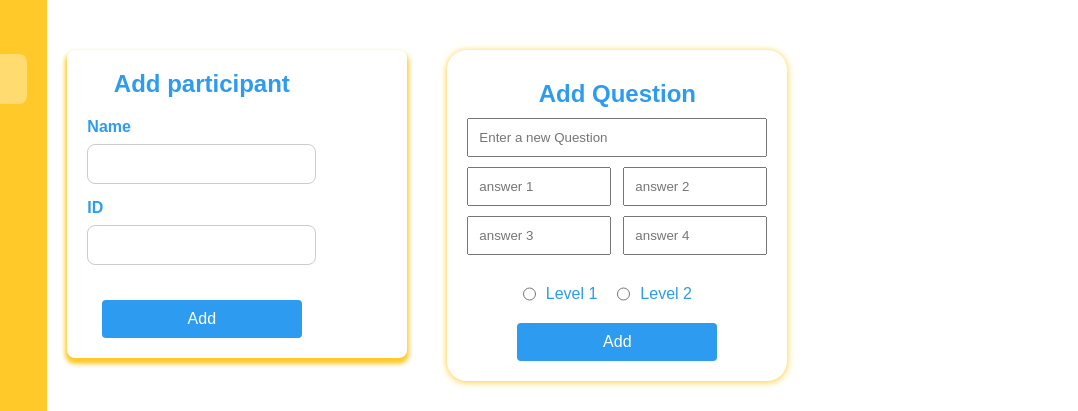
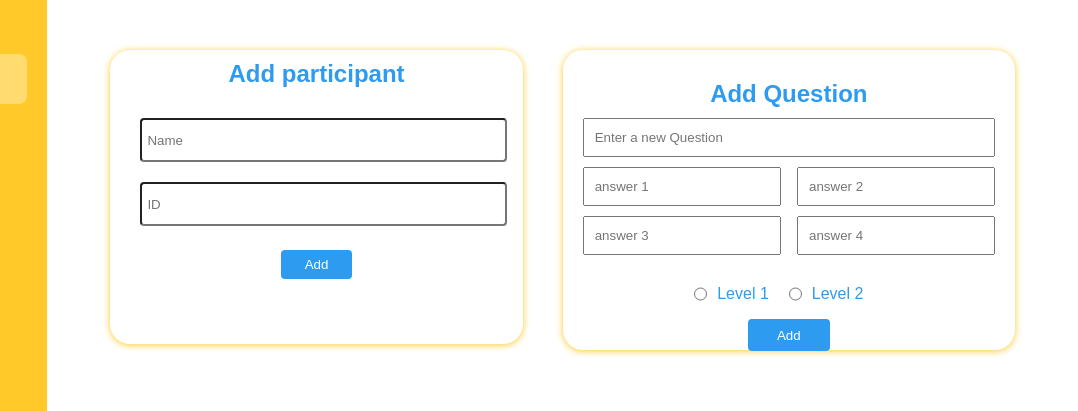
Before and after one commit to Mutasemshboul/Mathematics-Competition-Platform, a plain HTML site: page addQandP.html in a window 1280 px wide. Shown: the top 411 px of the page, 202-1280 px from the left. Drawn offline with Linux system fonts and the light colour scheme.

Commit message:
edit forms

```diff
--- a/addQandP.html
+++ b/addQandP.html
@@ -78,10 +78,9 @@
                 <div>
                     <h1> Add participant </h1>
                     <form >
-                        <label for="name" class="colors">Name </label>
-                        <input type="text" name="name" >
-                        <label for="ID" class="colors">ID </label>
-                        <input type="number" name="ID" >
+                        <input type="text" name="name" placeholder="Name">
+                        <input type="number" name="ID" placeholder="ID">
+
                         <button type="submit" > Add</button>
                     </form>
                 </div>
--- a/css/style.css
+++ b/css/style.css
@@ -13,67 +13,47 @@ main{
 .add-Q-P{
     width: 100%;
     display: flex;
+    justify-content: center;
     flex-wrap: wrap;
 }
 
+.addparticipant{
+    height: 35%;
+    width: 40%;
+    margin: 50px 20px ;
+    box-shadow:0 1px 7px 0px  #FFC929;
+    border-radius: 20px;
 
-.addparticipant {
-    background-color:white;
-    padding: 20px;
-    border-radius: 8px;
-    width: 300px;
-
-    margin: 50px 20px ;
-    box-shadow: 0 4px 4px 2px  #FFC929;
-    display: flex;
-    height: fit-content;
 }
-
-.addparticipant h1 {
-    text-align: center;
-    font-size: 24px;
-    margin-bottom: 20px;
-    color:#2D9BF0;
-}
-
-.addparticipant form {
+.addparticipant div{
     display: flex;
     flex-direction: column;
-
-}
-
-.addparticipant label {
-    margin-bottom: 8px;
-    font-weight: bold;
-    color:#2D9BF0;
-}
-
-.addparticipant input[type="text"],
-.addparticipant input[type="number"] {
-    padding: 10px;
-    margin-bottom: 15px;
-    border: 1px solid #ccc;
-    border-radius: 8px;
-    font-size: 16px;
-
+    margin: 10px;
 }
 
 
-.addparticipant button {
-    padding: 10px 15px;
-    background-color: #2D9BF0;
-    color: white;
-    border: none;
-    border-radius: 4px;
-    cursor: pointer;
-    font-size: 16px;
-    width: 200px;
-    align-self: center;
-    transition: .5s;
+.addparticipant h1{
+    text-align: center;
+}
+.addparticipant h1,.addparticipant form label{
+    color: #2D9BF0;
 }
 
-.addparticipant button:hover {
-    background-color: #FFC929;
+.addparticipant form{
+    margin: 20px;
+}
+
+.addparticipant form label{
+    margin: 7px 0;
+}
+
+.addparticipant form input{
+    margin: 10px 0;
+    height: 30px;
+    border-radius: 4px;
+    width: 100%;
+    padding: 5px;
+    color: black;
 }
 
 
@@ -157,8 +137,8 @@ ul li a i{
     background-color:white;
     padding: 20px;
     border-radius: 20px;
-    width: 300px;
-    height: fit-content;
+    width: 40%;
+    height: 31%;
     margin: 50px 20px ;
     box-shadow:0 1px 7px 0px  #FFC929;
 }
@@ -179,6 +159,7 @@ form input[name="Question"] {
     padding: 10px;
     margin-bottom: 10px;
     box-sizing: border-box;
+    color: black;
 }
 
 form .multichoice {
@@ -194,6 +175,7 @@ form .multichoice input {
     padding: 10px;
     margin-bottom: 10px;
     box-sizing: border-box;
+    color: black;
 }
 
 form input[type="radio"] {
@@ -213,18 +195,17 @@ width: 100%;
 
 
 form button[type="submit"] {
+    width: 20%;
+    background-color: #2D9BF0;
+    border: none;
+    padding: 2%;
+    border-radius: 4px;
+    text-align: center;
+    align-self: center;
+    margin-top: 4%;
     cursor: pointer;
-    padding: 10px 15px;
-    background-color: #2D9BF0;
-    color: white;
-    border: none;
-    border-radius: 4px;
-    cursor: pointer;
-    font-size: 16px;
-    width: 200px;
-    align-self: center;
-    margin-top: 20px;
+
 }
-.addQ button:hover {
+form button[type="submit"]:hover {
     background-color: #FFC929;
 }
```
